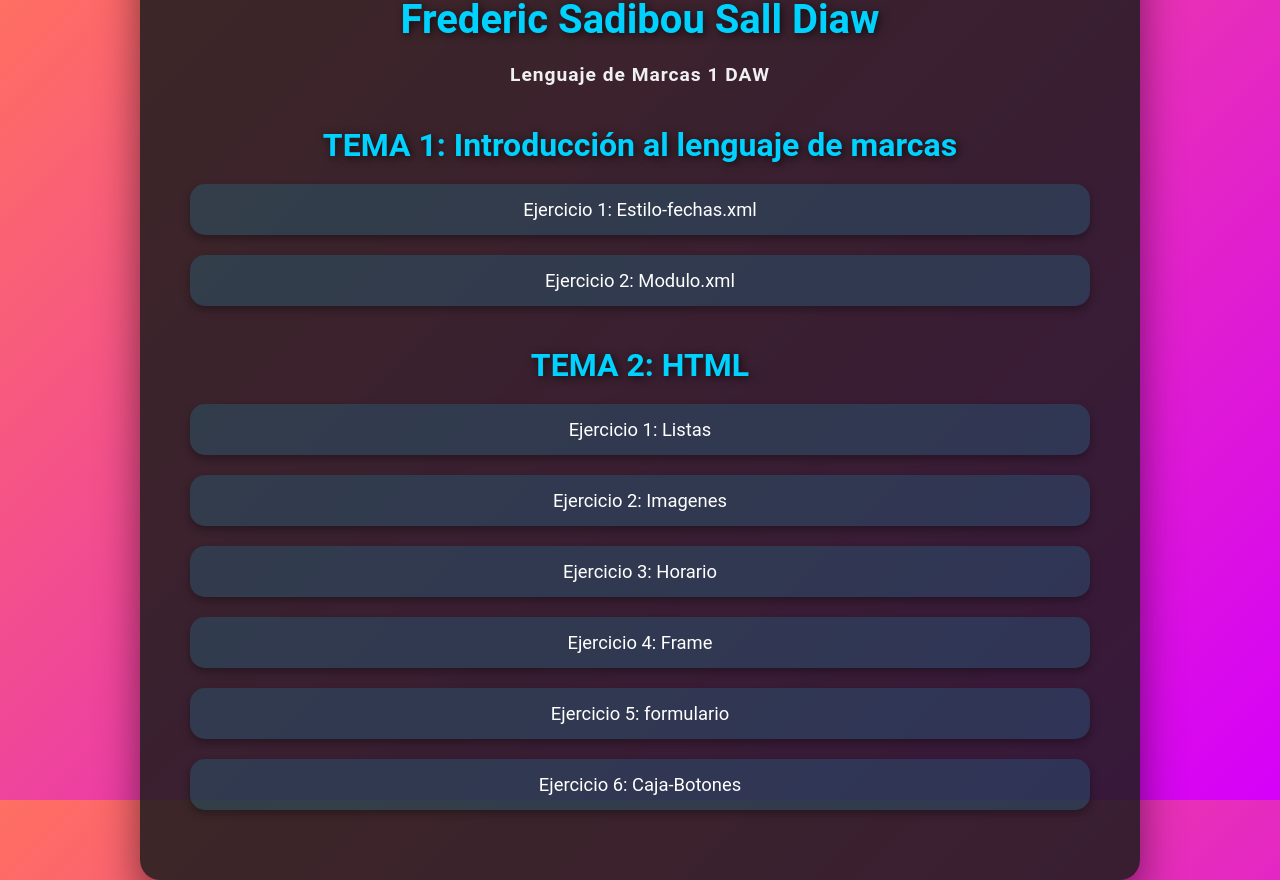
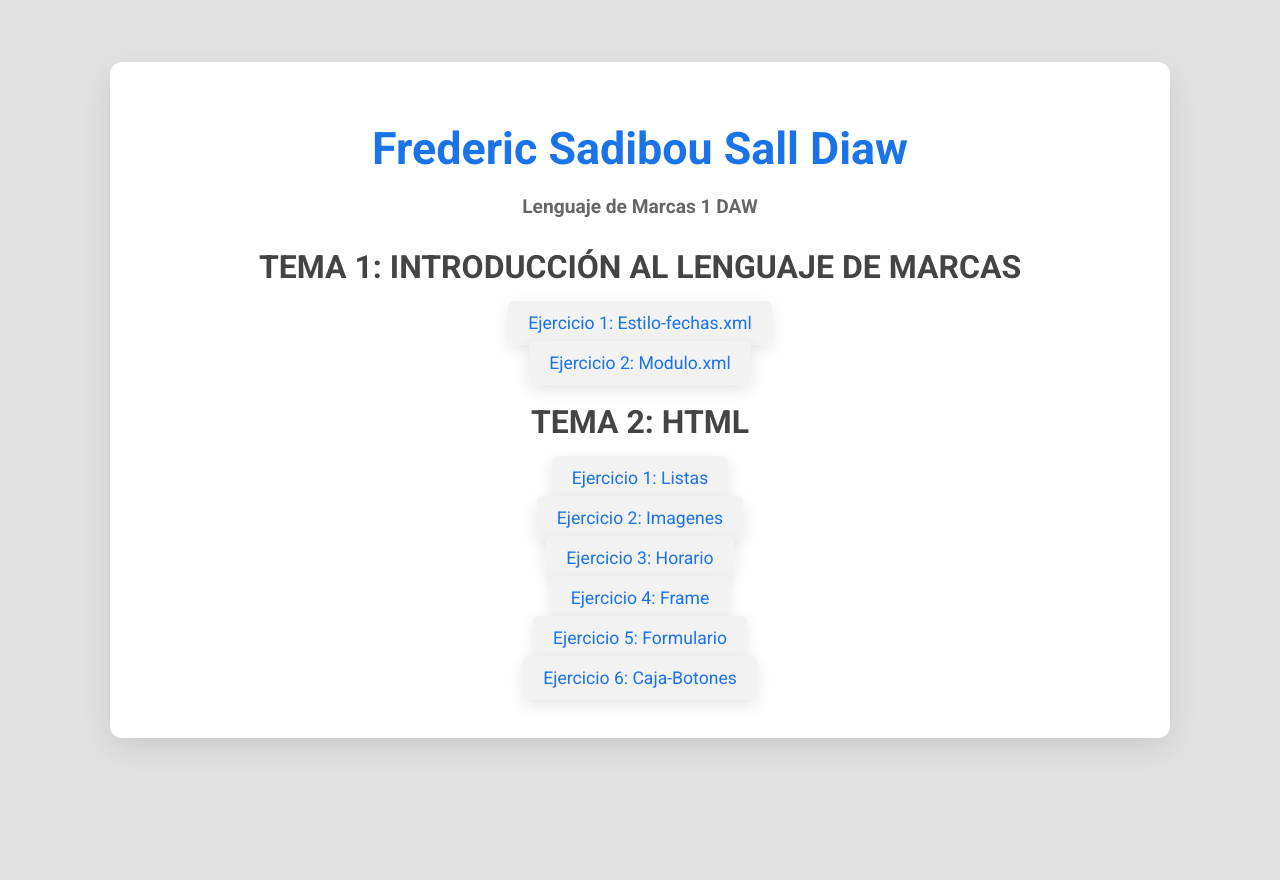
Before and after one commit to blexontop/githubpagetest1, a plain HTML site: page index.html in a window 1280 px wide. After the commit the page ends 800 px from the top, so only its background shows below. Drawn offline with Linux system fonts and the light colour scheme.

Commit message:
Update index.html

```diff
--- a/index.html
+++ b/index.html
@@ -5,124 +5,123 @@
     <meta name="viewport" content="width=device-width, initial-scale=1.0">
     <meta http-equiv="X-UA-Compatible" content="ie=edge">
     <title>Lenguaje de Marcas 1 DAW</title>
+    <link href="https://fonts.googleapis.com/css2?family=Roboto:wght@300;400;700&display=swap" rel="stylesheet">
     <style>
-        /* Estilos generales del body */
+        /* General body style */
         body {
             font-family: 'Roboto', sans-serif;
             margin: 0;
             padding: 0;
-            background: linear-gradient(135deg, #ff6f61, #d500f9);
-            color: #fff;
+            background: #e2e2e2;
+            color: #333;
             display: flex;
             justify-content: center;
             align-items: center;
-            height: 100vh;
+            min-height: 100vh;
             overflow: hidden;
             box-sizing: border-box;
         }
 
-        /* Estilo del contenedor principal */
-        .container {
-            background-color: rgba(28, 28, 28, 0.85);
-            border-radius: 20px;
-            padding: 50px;
-            box-shadow: 0 20px 40px rgba(0, 0, 0, 0.5);
-            width: 100%;
-            max-width: 900px;
-            transition: transform 0.3s ease-in-out, box-shadow 0.3s ease;
+        /* Main container style */
+        .main-container {
+            background-color: #fff;
+            border-radius: 12px;
+            box-shadow: 0 10px 30px rgba(0, 0, 0, 0.1);
+            width: 80%;
+            max-width: 1000px;
+            padding: 30px;
             text-align: center;
+            transition: all 0.3s ease;
         }
 
-        .container:hover {
-            transform: scale(1.05);
-            box-shadow: 0 30px 60px rgba(0, 0, 0, 0.6);
+        /* Hover effect */
+        .main-container:hover {
+            transform: scale(1.02);
+            box-shadow: 0 15px 50px rgba(0, 0, 0, 0.2);
         }
 
-        /* Estilos para los encabezados */
-        h1, h2 {
-            color: #00d2ff;
-            text-shadow: 2px 2px 8px rgba(0, 0, 0, 0.7);
+        /* Header style */
+        h1 {
+            font-size: 2.8em;
+            color: #1a73e8;
             margin-bottom: 20px;
-            font-size: 2.5em;
+            font-weight: 700;
         }
 
-        /* Estilo de los párrafos */
+        /* Subheading style */
+        h2 {
+            font-size: 2em;
+            color: #444;
+            margin-top: 30px;
+            text-transform: uppercase;
+        }
+
+        /* Paragraphs */
         p {
             font-size: 1.2em;
-            color: #f0f0f0;
-            margin-bottom: 30px;
-            letter-spacing: 1px;
+            color: #666;
+            margin-bottom: 20px;
         }
 
-        /* Estilo de las listas */
+        /* List styling */
         ul {
             list-style-type: none;
             padding: 0;
-            margin: 0;
         }
 
         li {
             margin: 20px 0;
         }
 
-        /* Estilo de los enlaces */
+        /* Links style */
         a {
-            color: #fff;
-            font-size: 1.3em;
+            font-size: 1.1em;
+            color: #1a73e8;
             text-decoration: none;
-            display: block;
-            padding: 15px 25px;
-            border-radius: 15px;
-            background-color: rgba(0, 210, 255, 0.2);
-            box-shadow: 0 4px 8px rgba(0, 0, 0, 0.3);
+            background-color: #f2f2f2;
+            padding: 12px 20px;
+            border-radius: 6px;
+            box-shadow: 0 5px 15px rgba(0, 0, 0, 0.1);
             transition: all 0.3s ease;
         }
 
         a:hover {
-            background-color: rgba(0, 210, 255, 0.4);
-            transform: translateX(7px);
-            box-shadow: 0 8px 16px rgba(0, 0, 0, 0.4);
+            background-color: #e0e0e0;
+            transform: translateX(5px);
+            box-shadow: 0 10px 20px rgba(0, 0, 0, 0.2);
         }
 
         a:focus, a:active {
-            background-color: rgba(0, 210, 255, 0.5);
-            box-shadow: 0 8px 16px rgba(0, 0, 0, 0.5);
+            background-color: #d0d0d0;
+            box-shadow: 0 10px 30px rgba(0, 0, 0, 0.3);
         }
 
-        /* Estilo para los temas */
-        h2 {
-            margin-top: 40px;
-            font-size: 2em;
+        /* Media queries for responsiveness */
+        @media (max-width: 768px) {
+            .main-container {
+                width: 90%;
+                padding: 20px;
             }
 
-        /* Estilos para los enlaces cuando están en un tema */
-        ul li a {
-            font-size: 1.15em;
-            background-color: rgba(0, 210, 255, 0.15);
+            h1 {
+                font-size: 2.2em;
             }
 
-        /* Adaptación a pantallas pequeñas */
-        @media (max-width: 768px) {
-            .container {
-                padding: 25px;
-                margin: 10px;
-            }
-
-            h1, h2 {
+            h2 {
                 font-size: 1.8em;
             }
 
             a {
-                font-size: 1.1em;
-                padding: 12px 18px;
+                font-size: 1em;
+                padding: 10px 15px;
             }
         }
 
-        /* Animación de entrada */
+        /* Animation for page entrance */
         @keyframes fadeIn {
             0% {
                 opacity: 0;
-                transform: translateY(50px);
+                transform: translateY(30px);
             }
             100% {
                 opacity: 1;
@@ -130,31 +129,32 @@
             }
         }
 
-        .container {
+        .main-container {
             animation: fadeIn 1s ease-out;
         }
+
     </style>
 </head>
 <body>
 
-<div class="container">
+    <div class="main-container">
         <h1>Frederic Sadibou Sall Diaw</h1>
         <p><strong>Lenguaje de Marcas 1 DAW</strong></p>
 
         <h2>TEMA 1: Introducción al lenguaje de marcas</h2>
         <ul>
-        <li><a href="Estilo-fechas..xml">Ejercicio 1: Estilo-fechas.xml </a></li>
-        <li><a href="Modulo.xml">Ejercicio 2: Modulo.xml </a></li>
+            <li><a href="Estilo-fechas..xml">Ejercicio 1: Estilo-fechas.xml</a></li>
+            <li><a href="Modulo.xml">Ejercicio 2: Modulo.xml</a></li>
         </ul>
 
         <h2>TEMA 2: HTML</h2>
         <ul>
-        <li><a href="Listas.html">Ejercicio 1: Listas </a></li>
-        <li><a href="EJ2_Imagenes.html">Ejercicio 2: Imagenes </a></li>
-        <li><a href="EJ3_Horario.html">Ejercicio 3: Horario </a></li>
-        <li><a href="EjercicioFrame.html">Ejercicio 4: Frame </a></li>
-        <li><a href="Formulario.html">Ejercicio 5: formulario </a></li>
-        <li><a href="Cajas-Botones.html">Ejercicio 6: Caja-Botones </a></li>
+            <li><a href="Listas.html">Ejercicio 1: Listas</a></li>
+            <li><a href="EJ2_Imagenes.html">Ejercicio 2: Imagenes</a></li>
+            <li><a href="EJ3_Horario.html">Ejercicio 3: Horario</a></li>
+            <li><a href="EjercicioFrame.html">Ejercicio 4: Frame</a></li>
+            <li><a href="Formulario.html">Ejercicio 5: Formulario</a></li>
+            <li><a href="Cajas-Botones.html">Ejercicio 6: Caja-Botones</a></li>
         </ul>
     </div>
 
```
Lines whose indentation alone changed are shown as unchanged.
